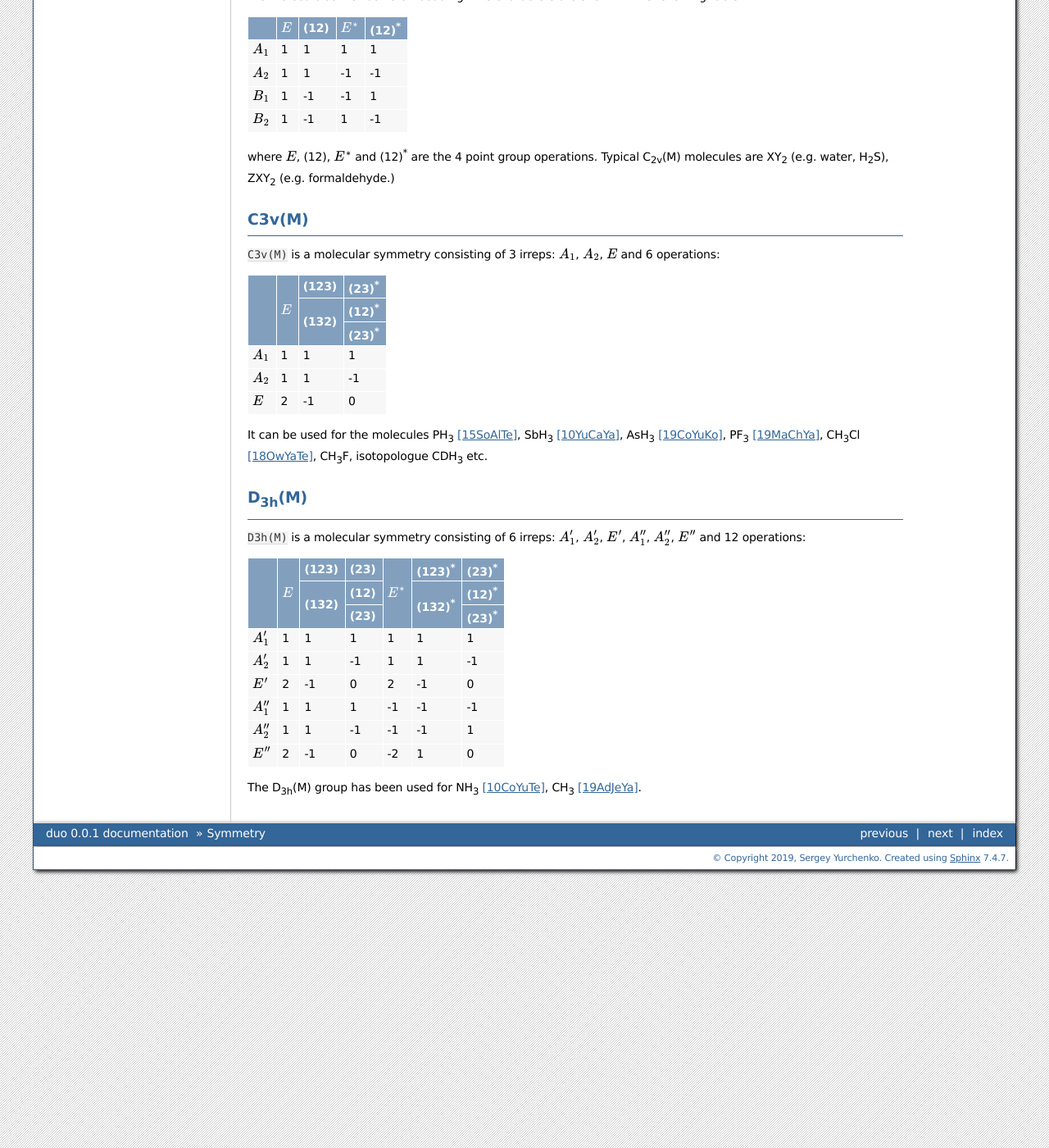
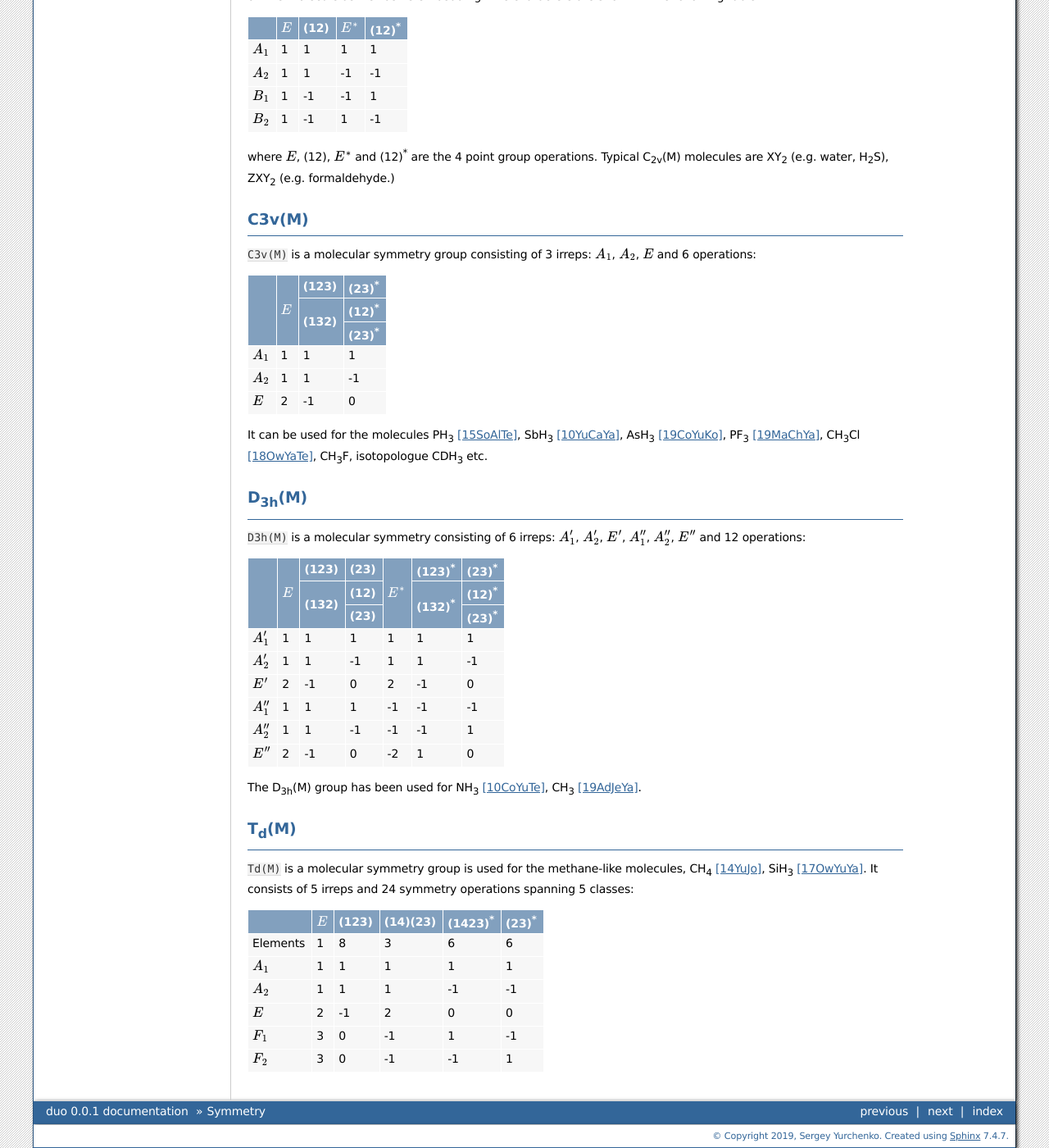
Before and after one commit to Trovemaster/TROVE, a Sphinx documentation site: the page built from docs/source/symmetry.rst, in a window 1280 px wide and 1400 px high, scrolled down 600 px. Shown: the whole window at 82% size. Built offline with Sphinx 7.4.7, drawn with Linux system fonts in a browser that asks for light colours; formulas are drawn with MathJax 3; some of the changed text lies outside the part shown.

Commit message:
Update symmetry.rst

```diff
--- a/docs/source/symmetry.rst
+++ b/docs/source/symmetry.rst
@@ -32,7 +32,7 @@ C\ :sub:`2v`\ (M)
 =================
 
 
-``C2v(M)`` is a molecular symmetry consisting of 4 irreps: :math:`A_1`, :math:`A_2`, :math:`B_1`, :math:`B_2`. The meaning of these irreps depends on the molecule  as well as its embedding. The characters are shown in the following table
+``C2v(M)`` is a molecular symmetry group consisting of 4 irreps: :math:`A_1`, :math:`A_2`, :math:`B_1`, :math:`B_2`. The meaning of these irreps depends on the molecule  as well as its embedding. The characters are shown in the following table
 
 +------------+-------------+------+-------------+----------------+
 |            | :math:`E`   |(12)\ | :math:`E^*` | (12)\ :sup:`*` |
@@ -51,7 +51,7 @@ where :math:`E`, (12), :math:`E^*` and (12)\ :sup:`*` are the 4 point group oper
 C3v(M)
 ======
 
-``C3v(M)`` is a molecular symmetry consisting of 3 irreps: :math:`A_1`, :math:`A_2`, :math:`E` and 6 operations:
+``C3v(M)`` is a molecular symmetry group consisting of 3 irreps: :math:`A_1`, :math:`A_2`, :math:`E` and 6 operations:
 
 
 +------------+------------+-------+----------------+
@@ -99,3 +99,27 @@ D\ :sub:`3h`\ (M)
 
 
 The D\ :sub:`3h`\ (M) group has been used for NH\ :sub:`3` [10CoYuTe]_, CH\ :sub:`3` [19AdJeYa]_.
+
+
+
+T\ :sub:`d`\ (M)
+=================
+
+``Td(M)`` is a molecular symmetry group is used for the methane-like molecules, CH\ :sub:`4` [14YuJo]_, SiH\ :sub:`3` [17OwYuYa]_. It consists of 5 irreps and 24 symmetry operations spanning 5 classes:
+
+
++-------------+------------+-------+-------------+------------------+----------------+
+|             | :math:`E`  |(123)\ | (14)\ (23)\ |(1423)\ :sup:`*`  | (23)\ :sup:`*` |
++=============+============+=======+=============+==================+================+
+|Elements     |      1     |   8   |      3      |      6           |       6        |
++-------------+------------+-------+-------------+------------------+----------------+
+|:math:`A_1`  |      1     |   1   |       1     |      1           |       1        |
++-------------+------------+-------+-------------+------------------+----------------+
+|:math:`A_2`  |      1     |   1   |       1     |     -1           |      -1        |
++-------------+------------+-------+-------------+------------------+----------------+
+|:math:`E`    |      2     |  -1   |       2     |      0           |       0        |
++-------------+------------+-------+-------------+------------------+----------------+
+|:math:`F_1`  |      3     |   0   |      -1     |      1           |      -1        |
++-------------+------------+-------+-------------+------------------+----------------+
+|:math:`F_2`  |      3     |   0   |      -1     |     -1           |       1        |
++-------------+------------+-------+-------------+------------------+----------------+
```
